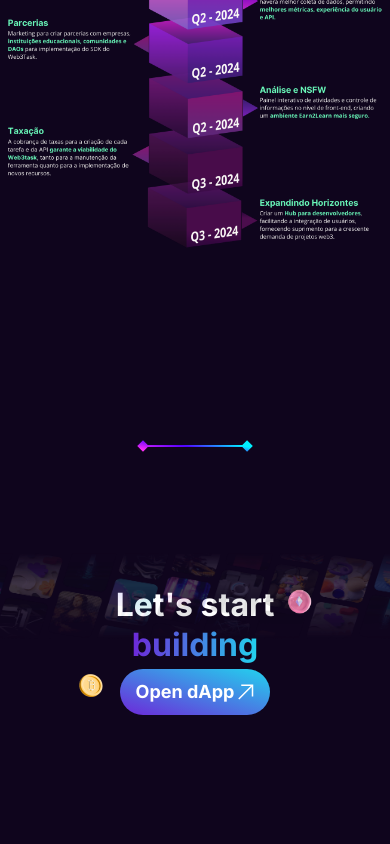
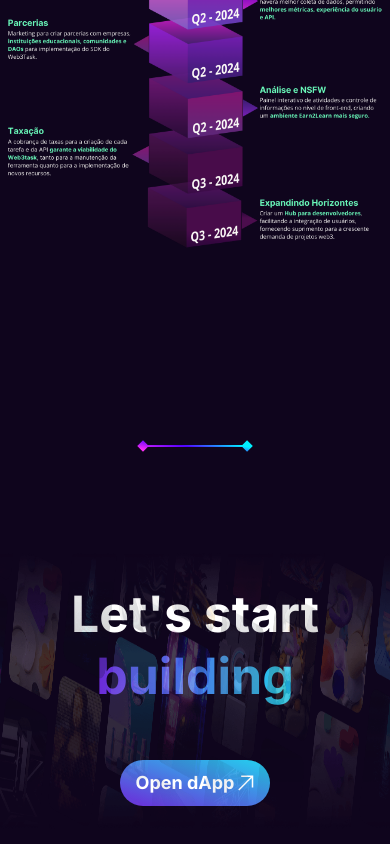
Before and after one commit to w3b3d3v/web3task-lp, a Next.js app: page / in a window 390 px wide. Shown: the part 6529-7373 px from the top of the page. Before the commit the page ends 7244 px from the top, so only its background shows below. Built offline with nearby package versions, Linux system fonts and the light colour scheme.

Commit message:
feat/adjustments requested for mobile version

```diff
--- a/src/components/02-molecules/CardCallToAction.tsx
+++ b/src/components/02-molecules/CardCallToAction.tsx
@@ -9,7 +9,7 @@
 export const CardCallToAction = () => {
 	const { isMobile } = useScreenSize();
 	return (
-		<div className="relative flex h-full w-full flex-col items-center">
+		<div className="relative flex h-[302px] w-full flex-col items-center md:h-full">
 			<div>
 				<Image
 					src={ctabg}
@@ -18,23 +18,28 @@
 						position: "absolute",
 						left: 0,
 						top: 0,
+						height: 302,
 						zIndex: 1,
 						border: 1,
 					}}
 				/>
 			</div>
 			<div className="absolute right-[20%] top-[37px] flex h-[25px] w-[25px] md:right-[15%] md:h-[40px] md:w-[40px]">
-				<Image src={ethereum02} alt={"Ethereum Icon"} />
+				{isMobile ? (
+					<Image src={ethereum02} alt={"Ethereum Icon"} hidden={true} />
+				) : (
+					<Image src={ethereum02} alt={"Ethereum Icon"} />
+				)}
 			</div>
 			<div className="mt-[37px] flex flex-col items-center md:h-[192px] lg:w-[585px]">
-				<p className="flex text-[32px] font-bold leading-none text-white md:text-[96px]">
+				<p className="flex text-[50px] font-bold leading-none text-white md:text-[96px]">
 					Let&#039;s start
 				</p>
-				<p className=" flex bg-gradient-to-r from-violet-700 to-cyan-400 bg-clip-text text-[32px] font-bold text-transparent md:text-[96px] md:leading-[110px]">
+				<p className=" flex bg-gradient-to-r from-violet-700 to-cyan-400 bg-clip-text text-[50px] font-bold text-transparent md:text-[96px] md:leading-[110px]">
 					building
 				</p>
 			</div>
-			<div className="md:mt-[46px]">
+			<div className="mt-[46px]">
 				{isMobile ? (
 					<Button size={"sm"}>
 						Open dApp
@@ -52,7 +57,11 @@
 				)}
 			</div>
 			<div className="absolute bottom-[10%] left-[20%] flex h-[25px] w-[25px] md:left-[15%] md:h-[40px] md:w-[40px]">
-				<Image src={bitcoin01} alt={"Bitcoin Icon"} />
+				{isMobile ? (
+					<Image src={bitcoin01} alt={"Bitcoin Icon"} hidden={true} />
+				) : (
+					<Image src={bitcoin01} alt={"Bitcoin Icon"} />
+				)}
 			</div>
 		</div>
 	);
```
